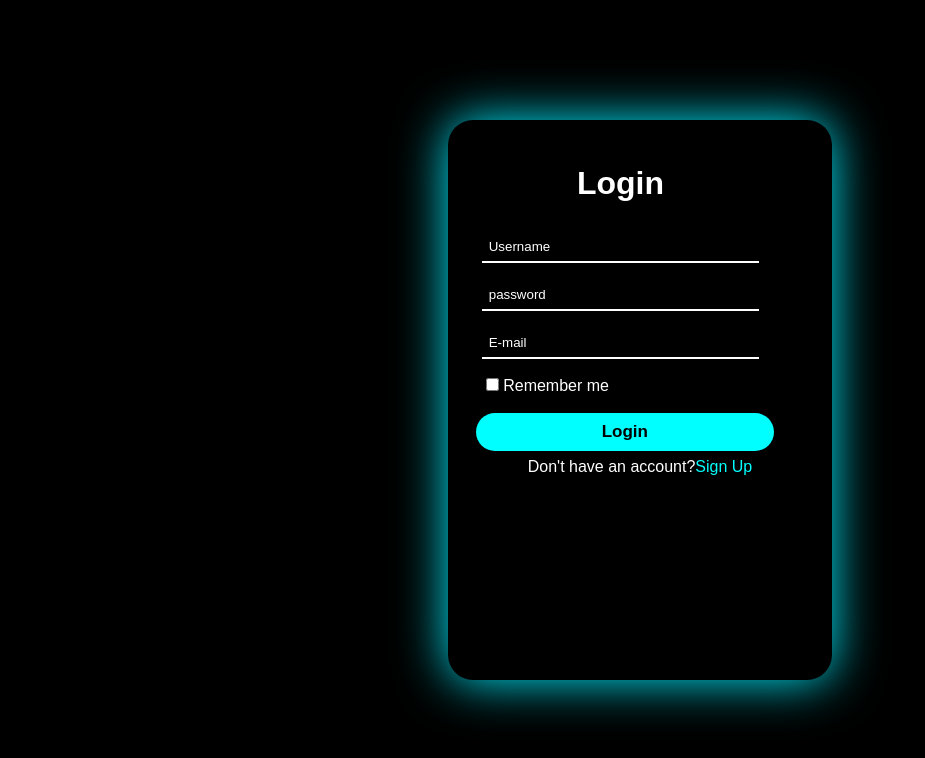
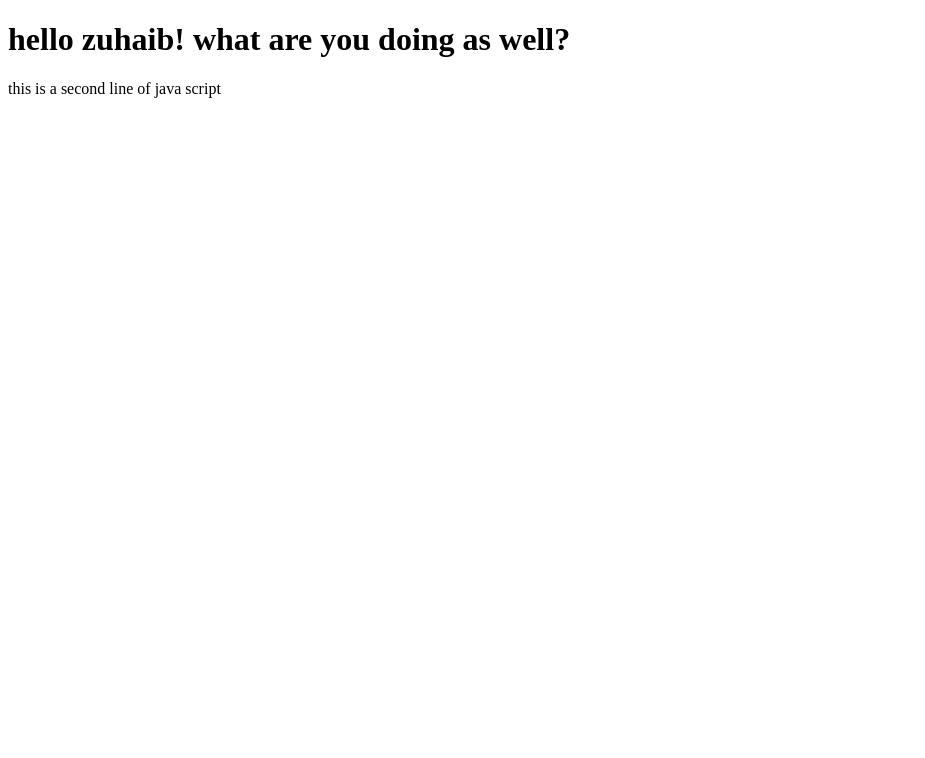
Before and after one commit to zuhaibmahfooz/login, a plain HTML site: page index.html in a window 1280 px wide. Shown: the whole page, without its empty margins (0-925 px from the left). Drawn offline with Linux system fonts and the light colour scheme.

Commit message:
added index.html

```diff
--- a/index.html
+++ b/index.html
@@ -2,152 +2,39 @@
 <html lang="en">
 
 <head>
-    <meta charset="UTF-8">
-    <meta name="viewport" content="width=device-width, initial-scale=1.0">
-    <title>login/signup assignment</title>
-    <link rel="icon" href="fitness2.png">
-    <style>
-        * {
-            padding: 0;
-            margin: 0;
-            box-sizing: border-box;
-            font-family: sans-serif;
-            background: black;
-
-        }
-
-        body {
-            display: flex;
-            justify-content: center;
-            align-items: center;
-            min-height: 100vh;
-        }
-
-        .main {
-            position: relative;
-            background: black;
-            width: 30%;
-            height: 70vh;
-            border-radius: 25px;
-            box-shadow: 0 0 50px #0ef;
-            padding: 45px;
-        }
-
-        .sign-in {
-            display: flex;
-            width: 100%;
-            justify-content: center;
-        }
-
-        h2 {
-            text-align: center;
-            font-size: xx-large;
-            padding-bottom: 13px;
-            justify-content: center;
-            align-items: center;
-            color: #fff;
-            margin-left: -39px;
-            font-weight: 700;
-        }
-
-        .input-group {
-            border-bottom: 2px solid #fff;
-            margin-left: -39px;
-            font-size: 15px;
-        }
-
-        .input-group label,
-        ::placeholder {
-            color: #fff;
-        }
-
-        .input-group input {
-            width: 110%;
-            padding: 7px;
-            border: none;
-            outline: none;
-            background: transparent;
-            color: #fff;
-        }
-
-        .remember {
-            padding: -20px;
-            margin-left: -35px;
-            color: #fff;
-        }
-
-        .remember label input {
-            accent-color: aqua;
-            margin: 7px;
-        }
-
-        button {
-            text-align: center;
-            justify-content: center;
-            padding: 7px;
-            border: 2px solid transparent;
-            width: 125%;
-            margin-left: -45px;
-            border-radius: 20px;
-            background-color: aqua;
-            color: black;
-            font-weight: 600;
-            font-size: 17px;
-        }
-
-        .signup {
-            padding: 7px;
-        }
-
-        .signup,
-        p {
-            color: #fff;
-        }
-
-        .signup p a:hover {
-            text-decoration: underline;
-        }
-
-        .signup-link {
-            text-decoration: none;
-            color: aqua;
-        }
-    </style>
+  <meta charset="UTF-8">
+  <meta name="viewport" content="width=device-width, initial-scale=1.0">
+  <title>roughly work</title>
 </head>
 
 <body>
-    <div class="main">
-        <div class="sign-in">
-            <form action="">
-                <h2>Login</h2>
-                <div class="input-group">
-                    <label for=""></label>
-                    <br>
-                    <input type="text" placeholder="Username" required>
-                </div>
-                <div class="input-group">
-                    <label for=""></label>
-                    <br>
-                    <input type="password" placeholder="password" required>
-                </div>
-                <div class="input-group">
-                    <label for=""></label>
-                    <br>
-                    <input type="email" placeholder="E-mail" required>
-                </div>
-                <br>
-                <div class="remember">
-                    <input type="checkbox">
-                    <label for="">Remember me</label>
-                </div>
-                <br>
-                <button>Login</button>
-                <div class="signup">
-                    <p>Don't have an account?<a href="personal portfolio  HMTL,CSS/portfolio.html" class="signup-link">Sign Up</a></p>
-                </div>
-            </form>
-        </div>
-    </div>
+  <div id="father">
+    <!-- <h1>hello buddy!</h1> -->
+  </div>
+  <div id="hardwork">
+
+  </div>
+  <div id="success">
+    <!-- this is not working .? -->
+  </div>
+  <script>
+    const father = document.getElementById("father");
+    const heading = document.createElement("h1");
+    heading.innerText = "hello zuhaib! what are you doing as well?";
+    father.appendChild(heading);
+
+    // this is a second method of js
+    const hardwork = document.getElementById("hardwork");
+    const paragraph = document.createElement("p");
+    paragraph.innerHTML = "this is a second line of java script";
+    hardwork.appendChild(paragraph);
+
+    // this is a third java script
+    // const success = document.getElementById("success");
+    // const heading = document.createElement("h2");
+    // heading.innerHTML = "I never dreamt of success.I worked for it";
+    // react.appendChild(success);
+    </script>
 </body>
 
 </html>
```
